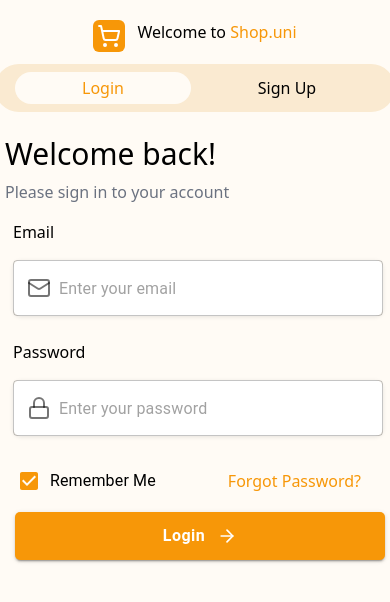
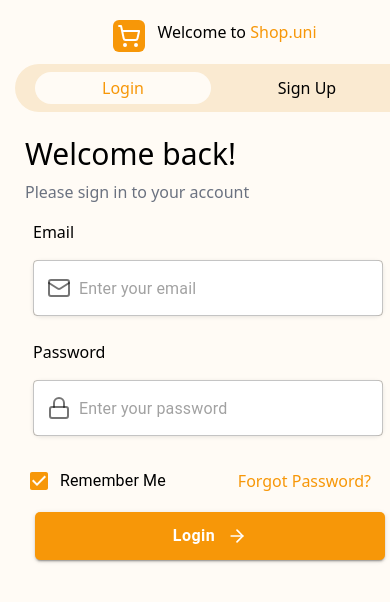
Before and after one commit to zayn-tech-info/shop.uni, a React (Vite) app in the folder frontend/: page /authpage in a window 390 px wide. Shown: the top 602 px of the page. Built offline with nearby package versions, Linux system fonts and the light colour scheme.

Commit message:
So finished the auth. pages

```diff
--- a/frontend/src/components/Login.jsx
+++ b/frontend/src/components/Login.jsx
@@ -26,7 +26,7 @@ const Login = () => {
   // const [showPassword, setShowPassword] = useState(false);
   return (
     <>
-      <div className="md:px-5 px-5 w-full max-w-lg mx-auto py-3">
+      <div className="md:px-5 pl-10  px-5 w-full max-w-lg mx-auto py-3">
         <p className="text-3xl font-medium">Welcome back!</p>
         <p className="text-base text-gray-500 py-2">
           Please sign in to your account
--- a/frontend/src/components/Signup.jsx
+++ b/frontend/src/components/Signup.jsx
@@ -47,7 +47,7 @@ const LoginInfo = [
 const Signup = () => {
   return (
     <>
-      <div className="md:px-5 px-5 w-full max-w-lg mx-auto py-3">
+      <div className="md:px-5 px-5 pl-10 w-full max-w-lg mx-auto py-3">
         <p className="text-3xl font-medium">Create Account</p>
         <p className="text-base text-gray-500 py-2">
           Buy and sell with fellow students safely.
--- a/frontend/src/pages/AuthPage.jsx
+++ b/frontend/src/pages/AuthPage.jsx
@@ -11,7 +11,7 @@ const AuthPage = () => {
     <>
       <div className="flex flex-col items-center justify-center md:my-10 my-5 text-black w-full mx-auto">
         <div>
-          <div className="flex flex-col">
+          <div className="flex flex-col pl-10 md:pl-0">
             <div className="flex gap-3 justify-center">
               <ShoppingCartIcon className="bg-primary rounded-md w-8 h-8 text-white p-1" />
               <p className="md:text-2xl text-base md:font-bold font-medium text-black">
```
